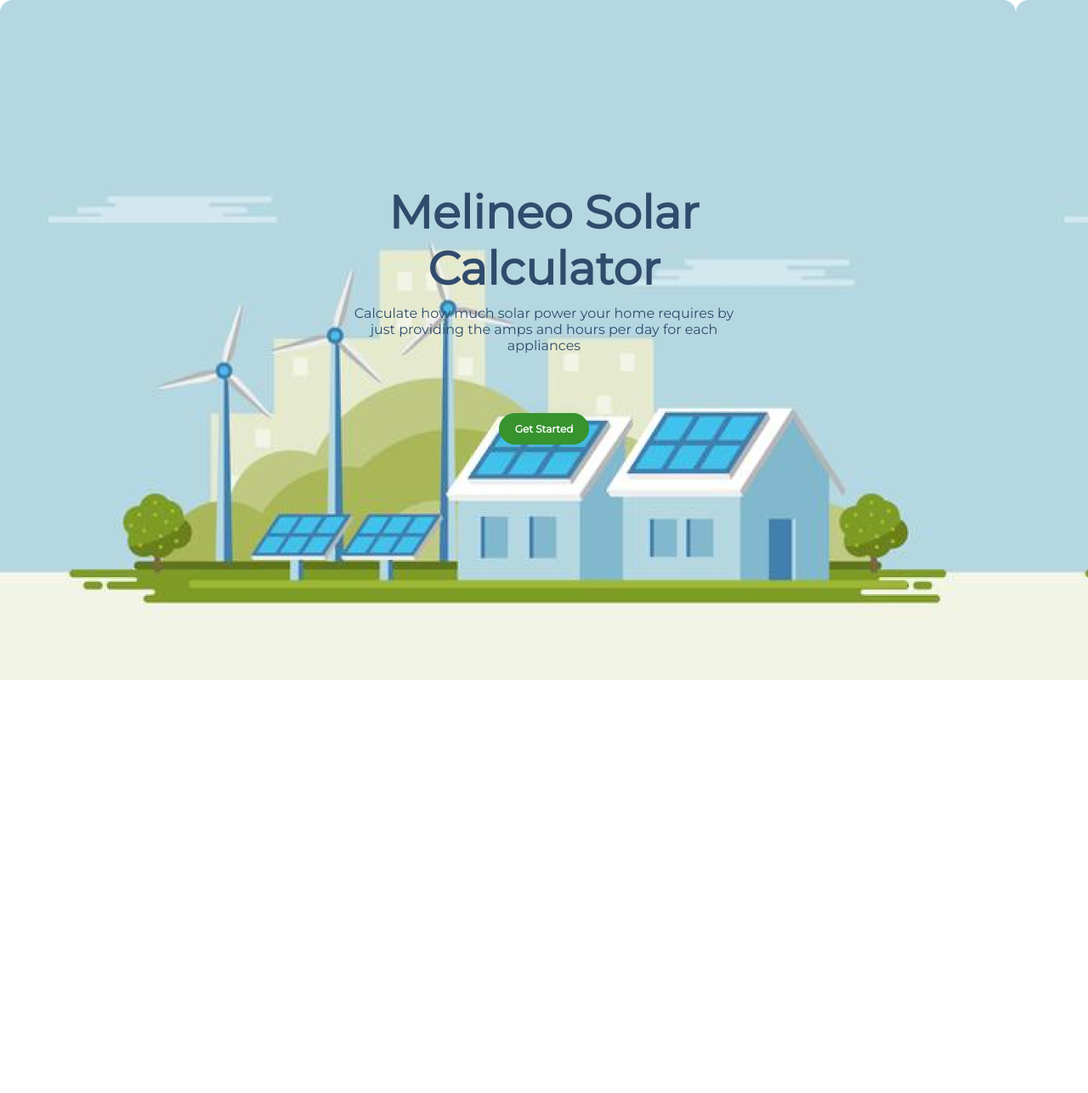
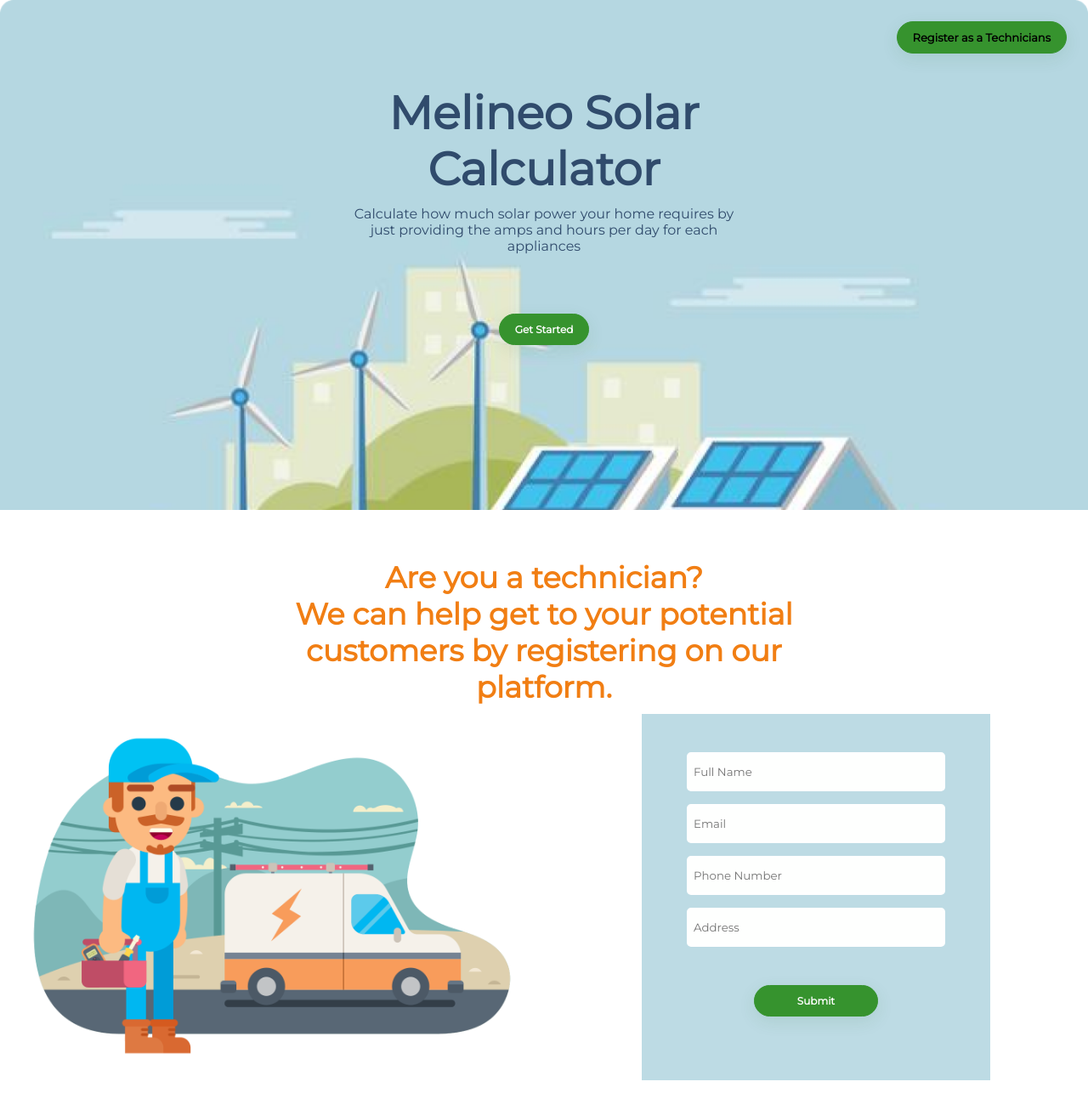
Before and after one commit to hngi/team_melinoe_solar_calculator, a React (Create React App) app: page / in a window 1280 px wide. Shown: the whole page at 85% size. Before the commit the page ends 800 px from the top, so only its background shows below. Built offline with nearby package versions, Linux system fonts and the light colour scheme.

Commit message:
Add register form and contact button

```diff
--- a/src/components/Calculator.css
+++ b/src/components/Calculator.css
@@ -84,8 +84,70 @@
 	font-size:25px;
 
 }
+
+/* For technician form */
+
 p {
 	font-size: 20px;
 	color: #F17E13;
 	font-weight: bold;
 }
+
+.register{
+	display: inline-block;
+	width: auto;
+}
+
+.contact-window {
+	position: fixed;
+	background-color: rgba(200, 200, 200, 0.75);
+	top: 0;
+	right: 0;
+	bottom: 0;
+	left: 0;
+	z-index: 999;
+	opacity: 0;
+	pointer-events: none;
+	-webkit-transition: all 0.3s;
+	-moz-transition: all 0.3s;
+	transition: all 0.3s;
+  }
+
+  .contact-window:target {
+	opacity: 1;
+	pointer-events: auto;
+  }
+
+  .contact-window>div {
+	width: 400px;
+	position: relative;
+	margin: 10% auto;
+	padding: 2rem;
+	background: #fff;
+	color: #444;
+  }
+
+  .contact-window header {
+	font-weight: bold;
+  }
+
+  .contact-close {
+	color: #aaa;
+	line-height: 50px;
+	font-size: 80%;
+	position: absolute;
+	right: 0;
+	text-align: center;
+	top: 0;
+	width: 70px;
+	text-decoration: none;
+  }
+
+  .contact-close:hover {
+	color: #000;
+  }
+
+  .contact-window h1 {
+	font-size: 150%;
+	margin: 0 0 15px;
+  }
--- a/src/components/Calculator.js
+++ b/src/components/Calculator.js
@@ -41,16 +41,40 @@
           <div class="forms">
             <div class="forms_heading">
               <h1 class="forms_heading--primary">Calculate here</h1>
-							<p class="forms_heading--secondary">Kindly fill in the below fields</p>
+              <p class="forms_heading--secondary">
+                Kindly fill in the below fields
+              </p>
               <p>
                 {this.state.solarPanels
                   ? `Number of solar power needed is = ${this.state.solarPanels} WH`
                   : ""}
               </p>
+
+			   {/* For technician form  */}
+
+              <div>
+                <ul>
+                  <li class="register">
+                    <a href="#contact-tech">Contact Technician</a>
+                  </li>
+                </ul>
+                <div id="contact-tech" class="contact-window">
+                  <div>
+                    <a href="#contact-close" title="Close" class="contact-close">
+                      close &times;
+                    </a>
+                    <h1>Contacts</h1>
+                    <div>No contacts avaliable</div>
+                  </div>
+                </div>
+              </div>
+				{/* Ends here */}
+
             </div>
             {this.state.values.map((val, index) => {
               let ampsID = `amps-${index}`,
                 hoursID = `hours-${index}`;
+
               return (
                 <form
                   onSubmit={this.handleSubmit}
@@ -77,8 +101,9 @@
                 </form>
               );
             })}
-						<button onClick={this.addNew}>Add Appliance <span className="pill-btn">+</span></button>
-
+            <button onClick={this.addNew}>
+              Add Appliance <span className="pill-btn">+</span>
+            </button>
           </div>
         </div>
       </div>
--- a/src/components/Home.css
+++ b/src/components/Home.css
@@ -4,11 +4,12 @@
   box-sizing: border-box;
   font-family: -apple-system, BlinkMacSystemFont, "Segoe UI", Roboto, Oxygen,
     Ubuntu, Cantarell, "Open Sans", "Helvetica Neue", sans-serif;
-  display: flex;
   align-items: center;
   justify-content: center;
-  min-height: 100vh;
+  background-repeat: no-repeat;
+  background-size: cover;
   background-image: url('../assets/solar.png');
+  height: 600px;
 }
 .main-wrap {
   display: flex;
@@ -43,12 +44,130 @@
   font-weight: bold;
   box-shadow: 0px 6px 20px rgba(43, 111, 37, 0.1);
 }
+
+/* For technician form */
+
+nav{
+  width: 100%;
+  height: 100px;
+}
+nav ul{
+  float: right;
+  display: flex;
+    padding: 25px;
+}
+header ul{
+  float: right;
+    display: inline-block;
+    padding: 25px;
+}
+
+li a{
+  text-decoration: none;
+  color: #000;
+}
+li a:focus{
+  color: #fff;
+}
+
+.register{
+  text-decoration: none;
+  padding: 10px 18px;
+  background: #36932e;
+  color: white;
+  border-radius: 20px;
+  transition: all 0.4s;
+  border: 1px solid #36932e;
+  font-size: 13px;
+  font-weight: bold;
+  box-shadow: 0px 6px 20px rgba(43, 111, 37, 0.1);
+  list-style: none;
+  margin-left: 15px;
+}
+
 .get-started:hover {
   text-decoration: none;
   background: white;
   color: #36932e;
   border: 1px solid #36932e;
 }
+
+.form-reg{
+
+  margin: 0 auto 0px;
+  padding: 45px;
+  background-color: #b5d7e1e3;
+  width: 50%;
+  height: auto;
+  margin-top: 10px;
+  margin-bottom: 15px;
+}
+
+.form-reg input {
+  background: #fefffe;
+    border: 3px solid #ffffff;
+    border-radius: 5px;
+    min-height: 30px;
+    width: 90%;
+    padding: 5px;
+    margin-bottom: 15px;
+    display: block;
+}
+
+.button {
+  text-decoration: none;
+  padding: 10px 50px;
+  background: #36932e;
+  color: white;
+  border-radius: 20px;
+  border: 1px solid #36932e;
+  margin: 30px 0px;
+  font-size: 12px;
+  font-weight: bold;
+  box-shadow: 0px 6px 20px rgba(43, 111, 37, 0.1);
+  cursor: pointer;
+  }
+/* button:hover, button:active, button:focus {
+  text-decoration: none;
+  background: white;
+  color: #36932e;
+  border: 1px solid #36932e;
+} */
+.secondary-wrap{
+  margin-top: 12rem;
+}
+.row{
+  display: flex;
+}
+
+.col-1-of-2 {
+  background-repeat: no-repeat;
+  background-image: url('../assets/Electrician.png');
+  width: 50% !important;
+    background-size: 100%;
+}
+
+.paragraph {
+  width: 50%;
+  margin: 0 auto;
+}
+.paragraph p{
+  text-align: center;
+  font-size: 35px;
+}
+
+
+.col-2-of-2 {
+  width: 50%;
+}
+
+.col-2-of-2 p {
+  text-align: center;
+}
+
+
+/* Ends here */
+
 @media only screen and (min-width:768px) and (max-width:999px){
 	.Home {
 		background-size: cover;
--- a/src/components/Home.js
+++ b/src/components/Home.js
@@ -1,23 +1,82 @@
 import React from "react";
 import { Link } from "react-router-dom";
-import './Home.css'
+import "./Home.css";
 
 class Home extends React.Component {
   render() {
     return (
       <div className="Home">
+
+  {/* For technician form  */}
+
+        <nav>
+          <ul>
+            <li class="register">
+              <a href="#secondary-wrap">Register as a Technicians</a>
+            </li>
+          </ul>
+        </nav>
         <div class="main-wrap">
           <h1>Melineo Solar Calculator</h1>
 
           <h4 class="calc-text">
-						Calculate how much solar power your home requires by just providing the amps
-						and hours per day for each appliances
+            Calculate how much solar power your home requires by just providing
+            the amps and hours per day for each appliances
           </h4>
 
           <Link to="/Calculator" class="get-started">
             Get Started
           </Link>
         </div>
+        <div class="secondary-wrap" id="secondary-wrap">
+          <div class="paragraph">
+            <p class="p1">Are you a technician? </p>
+            <p class="p2">
+              We can help get to your potential customers by registering on our
+              platform.
+            </p>
+          </div>
+          <div class="row">
+            <div class="col-1-of-2"></div>
+            <div class="col-2-of-2">
+              <form class="form-reg">
+                <input
+                  type="name"
+                  name="txtFullName"
+                  placeholder="Full Name"
+                  class="fullname"
+                  required
+                ></input>
+                <input
+                  type="email"
+                  name="txtEmail"
+                  placeholder="Email"
+                  class="email"
+                  required
+                ></input>
+                <input
+                  type="text"
+                  name="number"
+                  placeholder="Phone Number"
+                  class="phone-number"
+                  required
+                ></input>
+                <input
+                  type="text"
+                  name="text"
+                  placeholder="Address"
+                  class="address"
+                  required
+                ></input>
+
+                <button class="button">Submit</button>
+              </form>
+            </div>
+          </div>
+        </div>
+
+        {/* Ends Here */}
+
       </div>
     );
   }
```
Also changed, not shown: src/assets/Electrician.png (added). Lines whose indentation alone changed are shown as unchanged.
